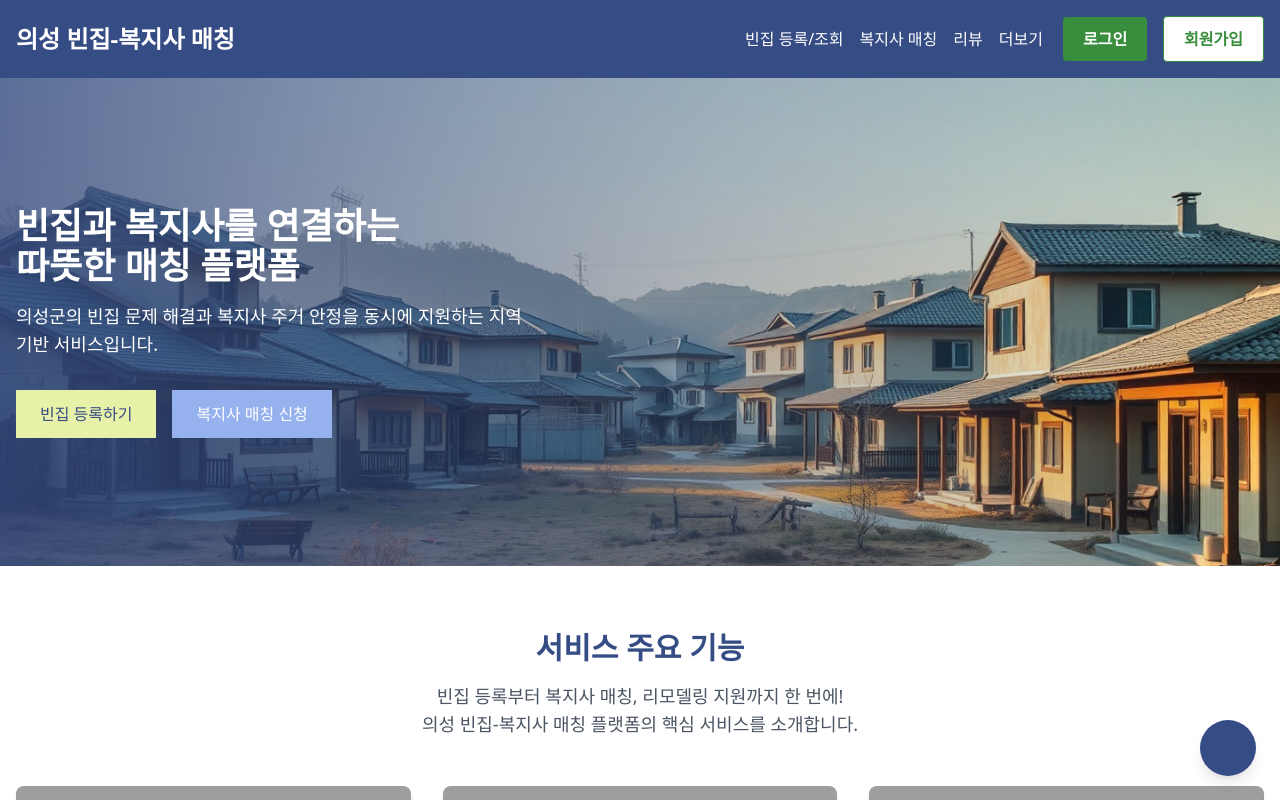
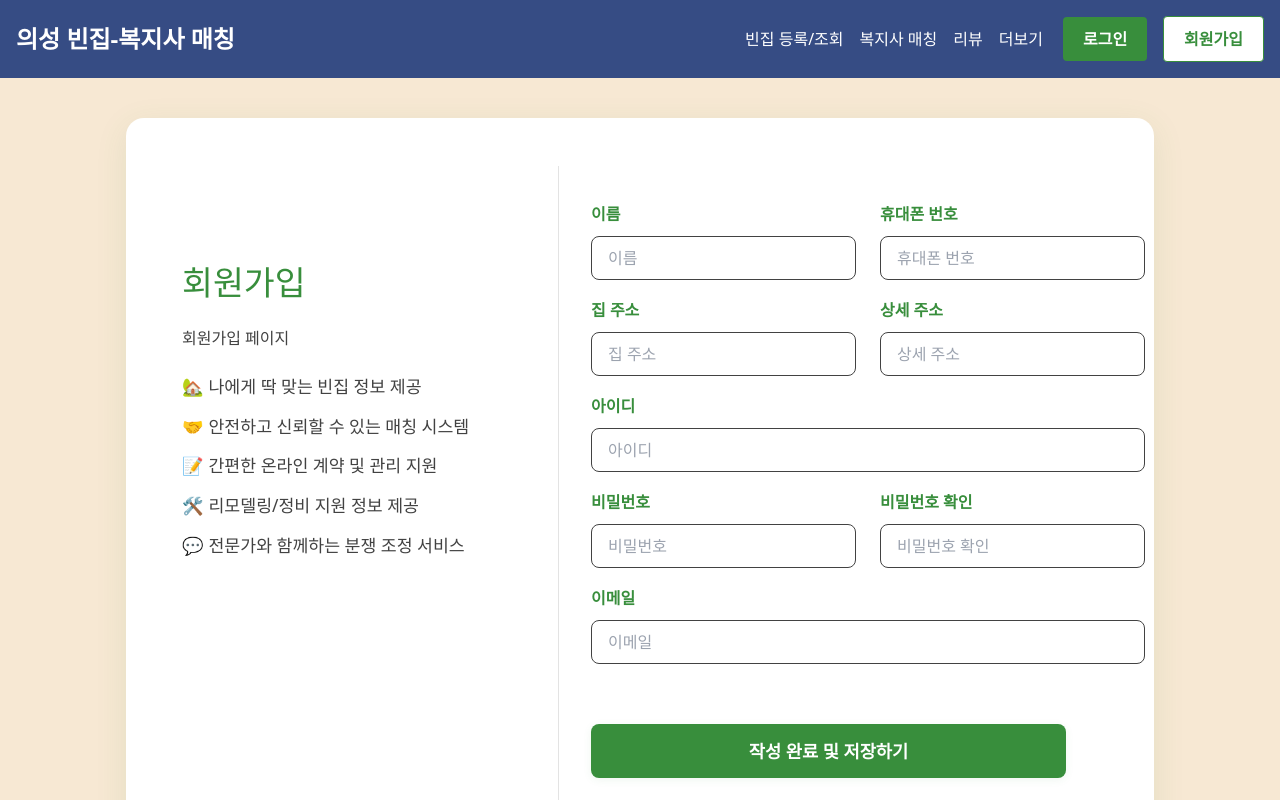
Before and after one commit to comonkeyy/FrontEnd, a React (Vite) app: page /signup in a window 1280 px wide. Shown: the top 800 px of the page. Built offline with nearby package versions, Linux system fonts and the light colour scheme; grey boxes are pictures that could not be loaded.

Commit message:
feat: 회원가입 오류 해결

```diff
--- a/src/App.tsx
+++ b/src/App.tsx
@@ -1,5 +1,5 @@
 import React from 'react';
-import { BrowserRouter as Router, Routes, Route } from 'react-router-dom'; // 라우터 관련 컴포넌트 import
+import { BrowserRouter as Router, Routes, Route } from 'react-router-dom';
 
 import Header from './components/layouts/Header';
 import Footer from './components/layouts/Footer';
@@ -12,19 +12,31 @@ import CTASection from './components/CTASection';
 import GeminiVoiceChatButton from './components/GeminiVoiceChatButton';
 import SignUpPage from './pages/SignUpPage/SignUpPage';
 
-const App: React.FC = () => {
-  return (
-    <div className="min-h-screen bg-[#FFFDF5]">
-      <Header />
+const Home = () => (
+  <>
     <HeroSection />
     <ServiceIntroSection />
     <ProcessSection />
     <StatsSection />
     <CommunitySection />
     <CTASection />
+    <GeminiVoiceChatButton />
+  </>
+);
+
+const App: React.FC = () => {
+  return (
+    <Router>
+      <div className="min-h-screen bg-[#FFFDF5]">
+        <Header />
+        <Routes>
+          <Route path="/" element={<Home />} />
+          <Route path="/signup" element={<SignUpPage />} />
+          {/* 필요시 다른 페이지도 추가 */}
+        </Routes>
         <Footer />
-      <GeminiVoiceChatButton />
       </div>
+    </Router>
   );
 };
 
--- a/src/components/layouts/Header.tsx
+++ b/src/components/layouts/Header.tsx
@@ -1,5 +1,5 @@
 import React, { useState } from 'react';
-import LogInButton from '../LogInButton/LogInButton';
+import LogInButton from '../LoginButton/LoginButton';
 import SignupButton from '../SignUpButton/SignUpButton';
 
 const Header: React.FC = () => {
--- a/src/main.tsx
+++ b/src/main.tsx
@@ -7,8 +7,6 @@ import './styles/palette.css';
 
 ReactDOM.createRoot(document.getElementById('root')!).render(
   <React.StrictMode>
-    <BrowserRouter>
-      <App />
-    </BrowserRouter>
+    <App />
   </React.StrictMode>,
 );
```
Lines whose indentation alone changed are shown as unchanged.
